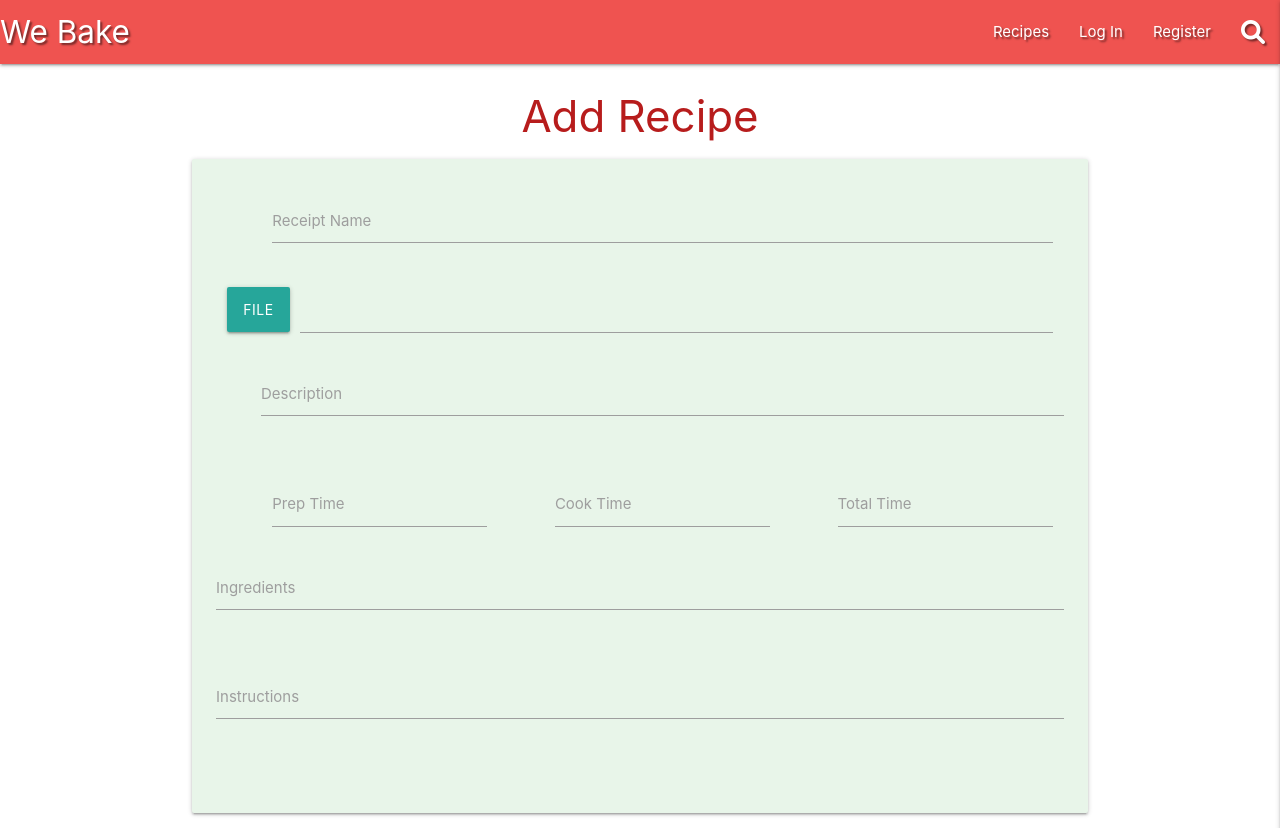
After one commit to AdrianaSchmit85/Love_Cakes, a Flask app: page /add_recipe in a window 1280 px wide. The commit adds this page. Run offline with Flask 2, Linux system fonts and the light colour scheme; some libraries are stand-ins or nearby versions.

Commit message:
Add template for add recipes

```diff
--- a/app.py
+++ b/app.py
@@ -99,6 +99,11 @@ def logout():
     return redirect(url_for("login"))
 
 
+@app.route("/add_recipe")
+def add_recipe():
+    return render_template("add_recipe.html")
+
+
 
 if __name__ == "__main__":
     app.run(host=os.environ.get("IP"),
--- /dev/null
+++ b/templates/add_recipe.html
@@ -0,0 +1,69 @@
+{% extends "base.html" %}
+{% block content %}
+
+<h3 class="red-text text-darken-4 center-align">Add Recipe
+</h3>
+
+<div class="row card-panel green lighten-5">
+    <form class="col s12"  method="POST" action="">
+      <div class="row">
+        <div class="input-field col s12">
+          <i class="material-icons prefix"></i>
+
+          <textarea id="Recipe_name" name="Recipe_name" class="materialize-textarea"></textarea>
+          <label for="Recipe_name">Receipt Name</label>
+        </div>
+
+
+        <div class="file-field input-field col s12">
+            <div class="btn">
+              <span>File</span>
+              <input type="file">
+            </div>
+            <div class="file-path-wrapper">
+              <input class="file-path validate" type="text">
+            </div>
+          </div>
+
+          <div class="row">
+            <div class="input-field col s12">
+              <i class="material-icons prefix"></i>
+              <textarea id="Description" name="Description" class="materialize-textarea"></textarea>
+              <label for="Recipe_name">Description</label>
+            </div>
+
+          </div>
+          <div class="input-field col s4">
+            <i class="material-icons prefix"></i>
+            <input id="icon_prefix" type="text" class="validate">
+            <label for="icon_prefix">Prep Time</label>
+          </div>
+          <div class="input-field col s4">
+             <i class="material-icons prefix"></i>
+            <input id="icon_telephone" type="tel" class="validate">
+            <label for="icon_telephone">Cook Time</label>
+          </div>
+          <div class="input-field col s4">
+            <i class="material-icons prefix"></i>
+           <input id="icon_telephone" type="tel" class="validate">
+           <label for="icon_telephone">Total Time</label>
+         </div>
+         <div class="row">
+          <div class="input-field col s12">
+            <textarea id="textarea1" class="materialize-textarea"></textarea>
+            <label for="textarea1">Ingredients</label>
+          </div>
+        </div>
+        <div class="row">
+            <div class="input-field col s12">
+              <textarea id="textarea1" class="materialize-textarea"></textarea>
+              <label for="textarea1">Instructions</label>
+            </div>
+          </div>
+
+        </form>
+      </div>
+
+
+
+{% endblock %}
--- a/templates/base.html
+++ b/templates/base.html
@@ -24,7 +24,7 @@
               <ul class="right hide-on-med-and-down">
                 <li><a href="{{ url_for('get_Receipt') }}">Recipes</a></li>
                 {% if session.user %}
-                <li><a href="#">Add Recipe</a></li>
+                <li><a href="{{ url_for('add_recipe') }}">Add Recipe</a></li>
                 <li><a href="{{ url_for('profile', username=session['user']) }}">Profile</a></li>
                 <li><a href="{{ url_for('logout') }}">Log Out</a></li>
                 {% else %}
@@ -43,7 +43,7 @@
             <li><a href="{{ url_for('get_Receipt') }}">Recipes</a></li>
 
             {% if session.user %}
-            <li><a href="#">Add Recipe</a></li>
+            <li><a href="{{ url_for('add_recipe') }}">Add Recipe</a></li>
             <li><a href="{{ url_for('profile', username=session['user']) }}">Profile</a></li>
             <li><a href="{{ url_for('logout') }}">Log Out</a></li>
             {% else %}
```
Also changed, not shown: templates/recipes.html (+33 -2 lines).
